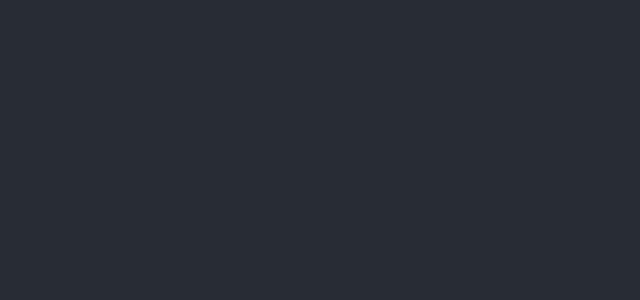
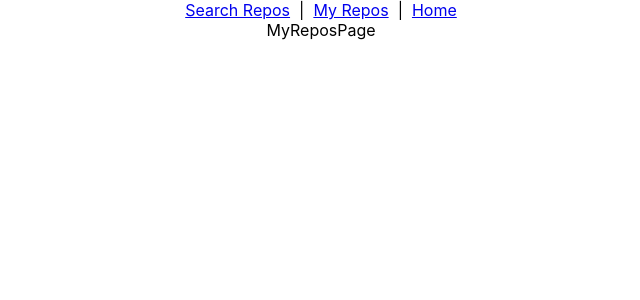
Before and after one commit to kailahk/golinks-guide, a React (Create React App) app: page /myrepos in a window 1280 px wide. Shown: the top 300 px of the page, without its empty margins (319-959 px from the left). Built offline with nearby package versions, Linux system fonts and the light colour scheme.

Commit message:
client side routing installed and implemented

```diff
--- a/package.json
+++ b/package.json
@@ -10,6 +10,7 @@
     "morgan": "^1.10.0",
     "react": "^18.2.0",
     "react-dom": "^18.2.0",
+    "react-router-dom": "^6.11.2",
     "react-scripts": "5.0.1",
     "serve-favicon": "^2.5.0",
     "web-vitals": "^2.1.4"
--- /dev/null
+++ b/src/components/NavBar/NavBar.jsx
@@ -0,0 +1,14 @@
+import "./NavBar.css"
+import { Link } from "react-router-dom"
+
+export default function NavBar() {
+    return (
+        <>
+            <Link to="/searchrepos">Search Repos</Link>
+            &nbsp;&nbsp;|&nbsp;&nbsp;
+            <Link to="/myrepos">My Repos</Link>
+            &nbsp;&nbsp;|&nbsp;&nbsp;
+            <Link to="/">Home</Link>
+        </>
+    )
+}
--- a/src/index.js
+++ b/src/index.js
@@ -2,14 +2,13 @@ import React from 'react';
 import ReactDOM from 'react-dom/client';
 import './index.css';
 import App from './pages/App/App';
+import { BrowserRouter as Router } from 'react-router-dom';
 
 const root = ReactDOM.createRoot(document.getElementById('root'));
 root.render(
   <React.StrictMode>
-    <App />
+    <Router>
+      <App />
+    </Router>
   </React.StrictMode>
 );
-
-// If you want to start measuring performance in your app, pass a function
-// to log results (for example: reportWebVitals(console.log))
-// or send to an analytics endpoint. Learn more: https://bit.ly/CRA-vitals
--- a/src/pages/App/App.jsx
+++ b/src/pages/App/App.jsx
@@ -1,11 +1,17 @@
 import './App.css';
+import SearchReposPage from '../SearchReposPage/SearchReposPage';
+import MyReposPage from "../MyReposPage/MyReposPage"
+import NavBar from "../../components/NavBar/NavBar"
+import {Routes, Route} from "react-router-dom"
 
 export default function App() {
   return (
     <main className="App">
-      <header className="App-header">
-
-      </header>
+      <NavBar/>
+      <Routes>
+        <Route path="/searchrepos" element={<SearchReposPage/>}></Route>
+        <Route path="/myrepos" element={<MyReposPage/>}></Route>
+      </Routes>
     </main>
   );
 }
--- /dev/null
+++ b/src/pages/MyReposPage/MyReposPage.jsx
@@ -0,0 +1,9 @@
+import './MyReposPage.css';
+
+export default function MyReposPage() {
+  return (
+    <div className="MyReposPage">
+      MyReposPage
+    </div>
+  );
+}
--- /dev/null
+++ b/src/pages/SearchReposPage/SearchReposPage.jsx
@@ -0,0 +1,9 @@
+import './SearchReposPage.css';
+
+export default function SearchReposPage() {
+  return (
+    <div className="SearchReposPage">
+      SearchReposPage
+    </div>
+  );
+}
```
Also changed, not shown: src/components/NavBar/NavBar.css (added), src/pages/MyReposPage/MyReposPage.css (added), src/pages/SearchReposPage/SearchReposPage.css (added), 1 other file (tests, documents, lock files or other folders).
